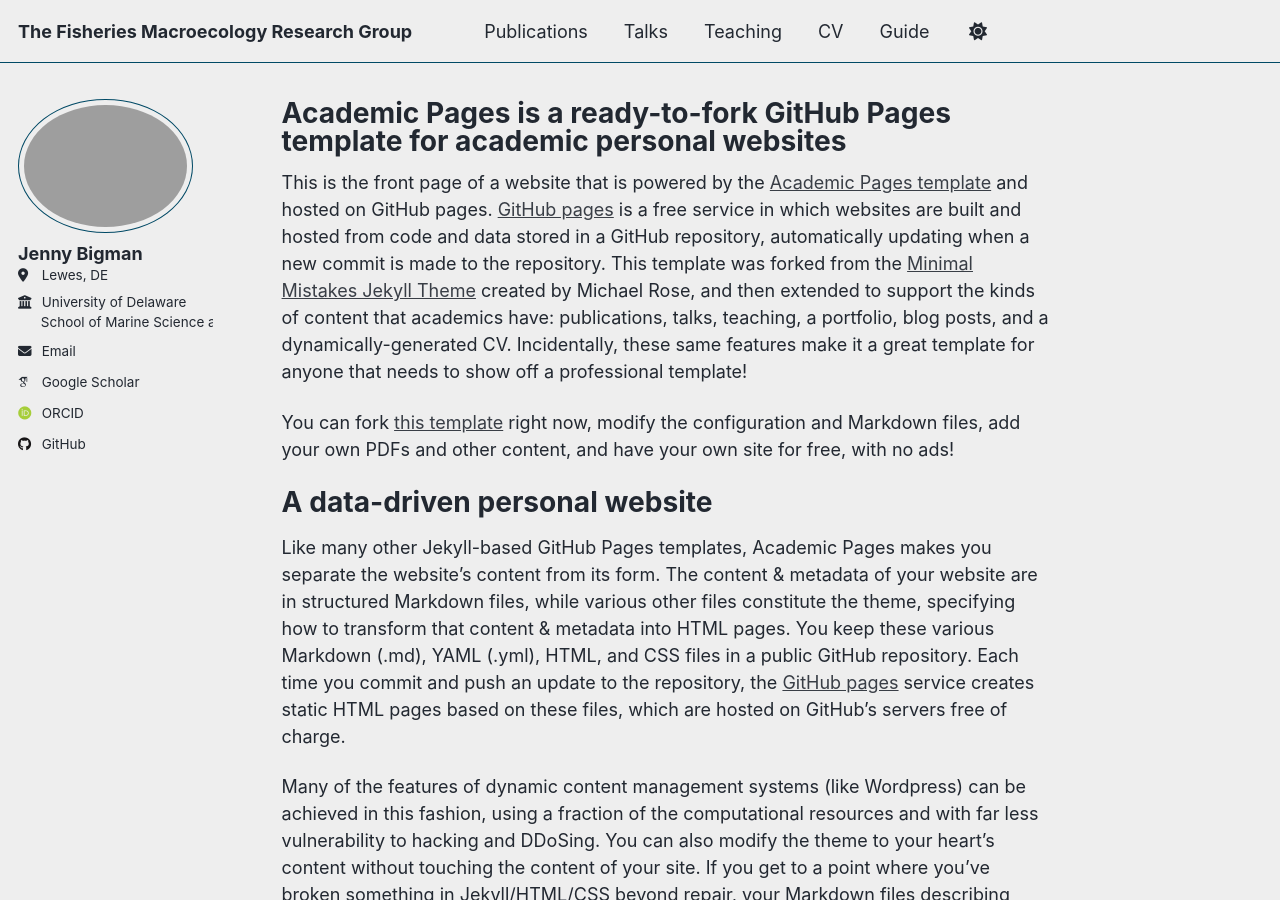
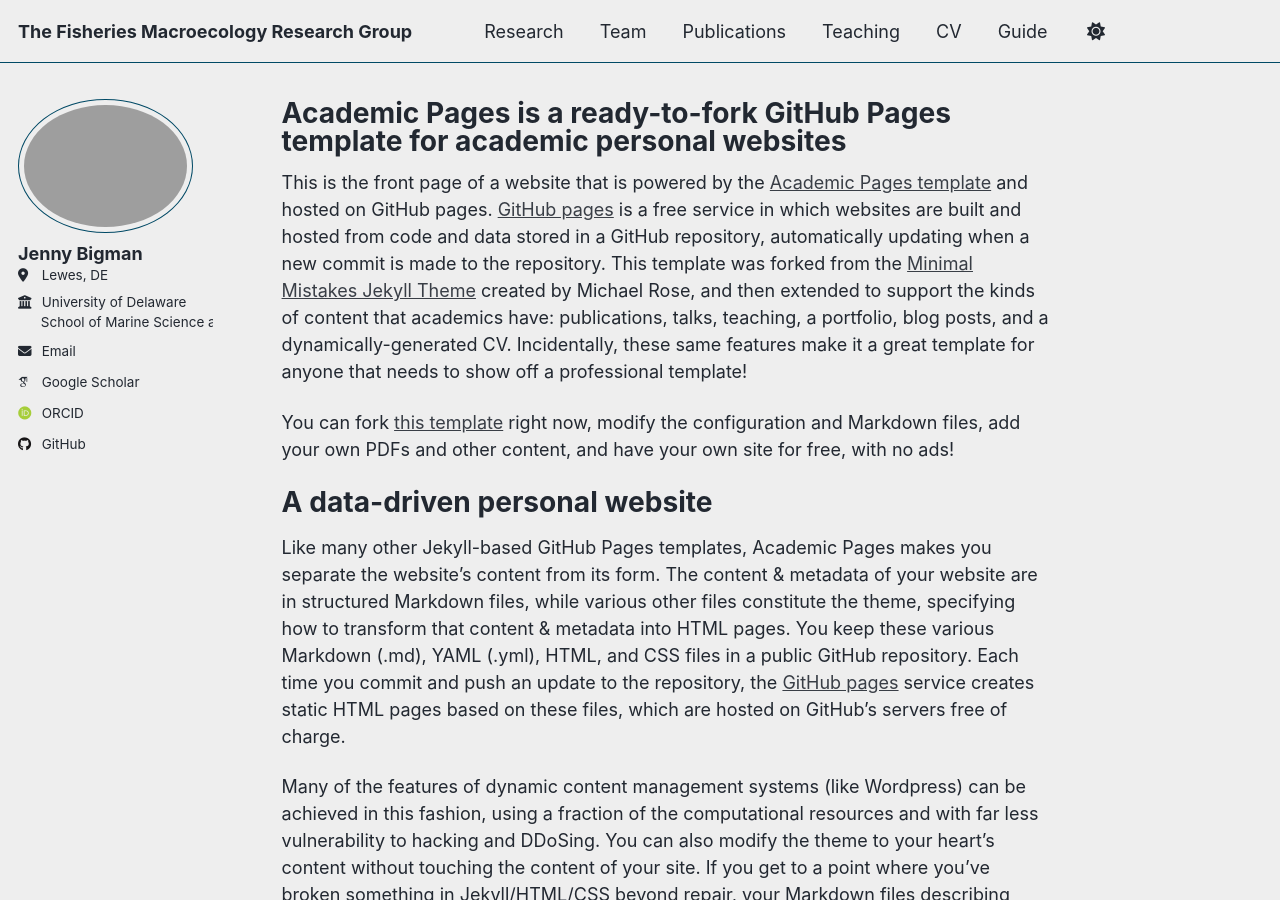
Before and after one commit to jennybigman/jennybigman.github.io, a Jekyll site: the page built from _pages/about.md, in a window 1280 px wide and 900 px high. Built offline with Jekyll 4.4.1, drawn with Linux system fonts in a browser that asks for light colours; some web fonts are replaced; a script that is not in the unit is left out.

Commit message:
Update navigation.yml
adding research, team tabs and removing talks

```diff
--- a/_data/navigation.yml
+++ b/_data/navigation.yml
@@ -8,11 +8,15 @@
 #      Markdown formatted page while the second is generated using JSON.
 
 main:
+
+  - title: "Research"
+    url: /research/
+
+  - title: "Team"
+    url: /team/
+
   - title: "Publications"
     url: /publications/
-
-  - title: "Talks"
-    url: /talks/
 
   - title: "Teaching"
     url: /teaching/
```
